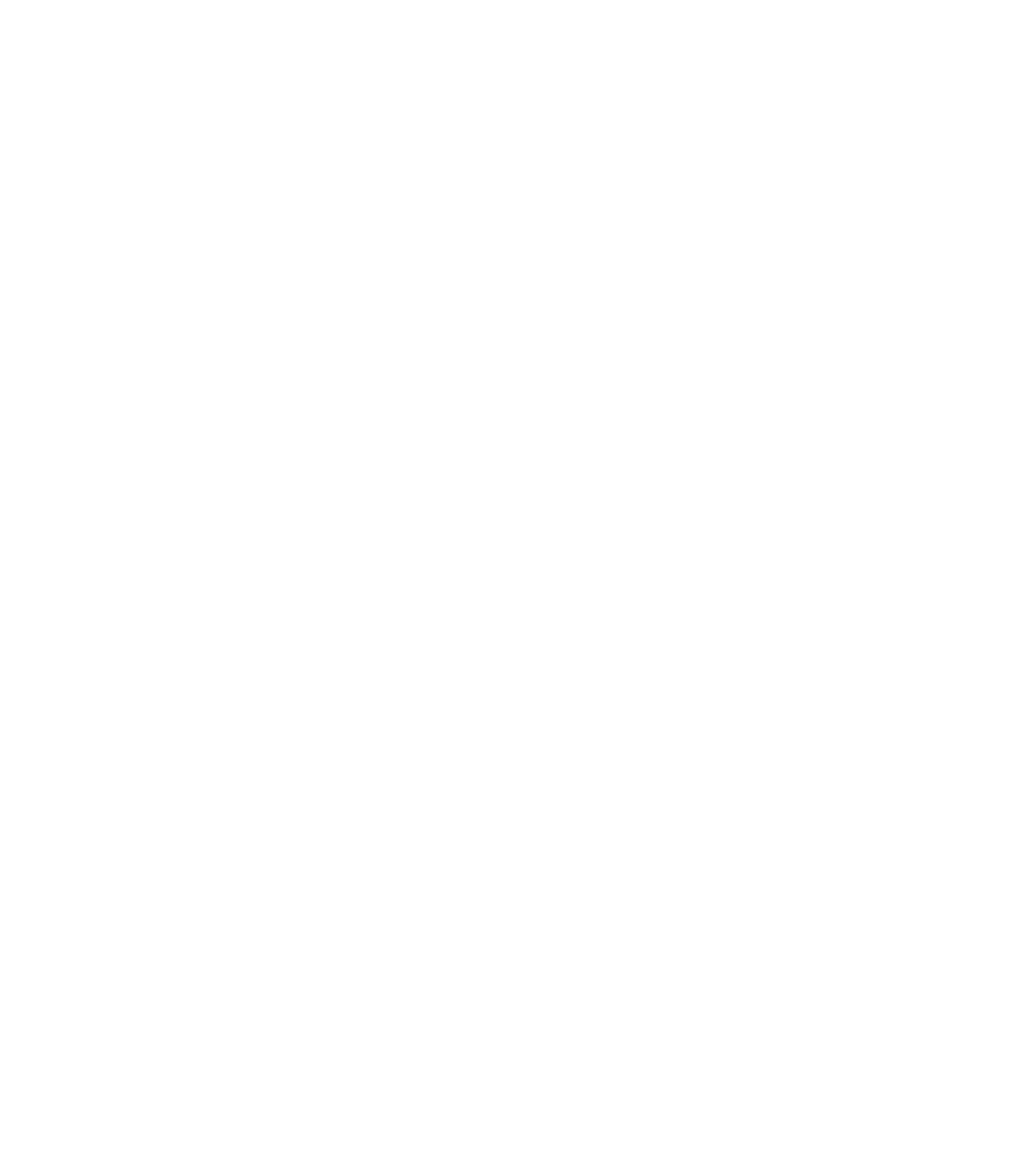
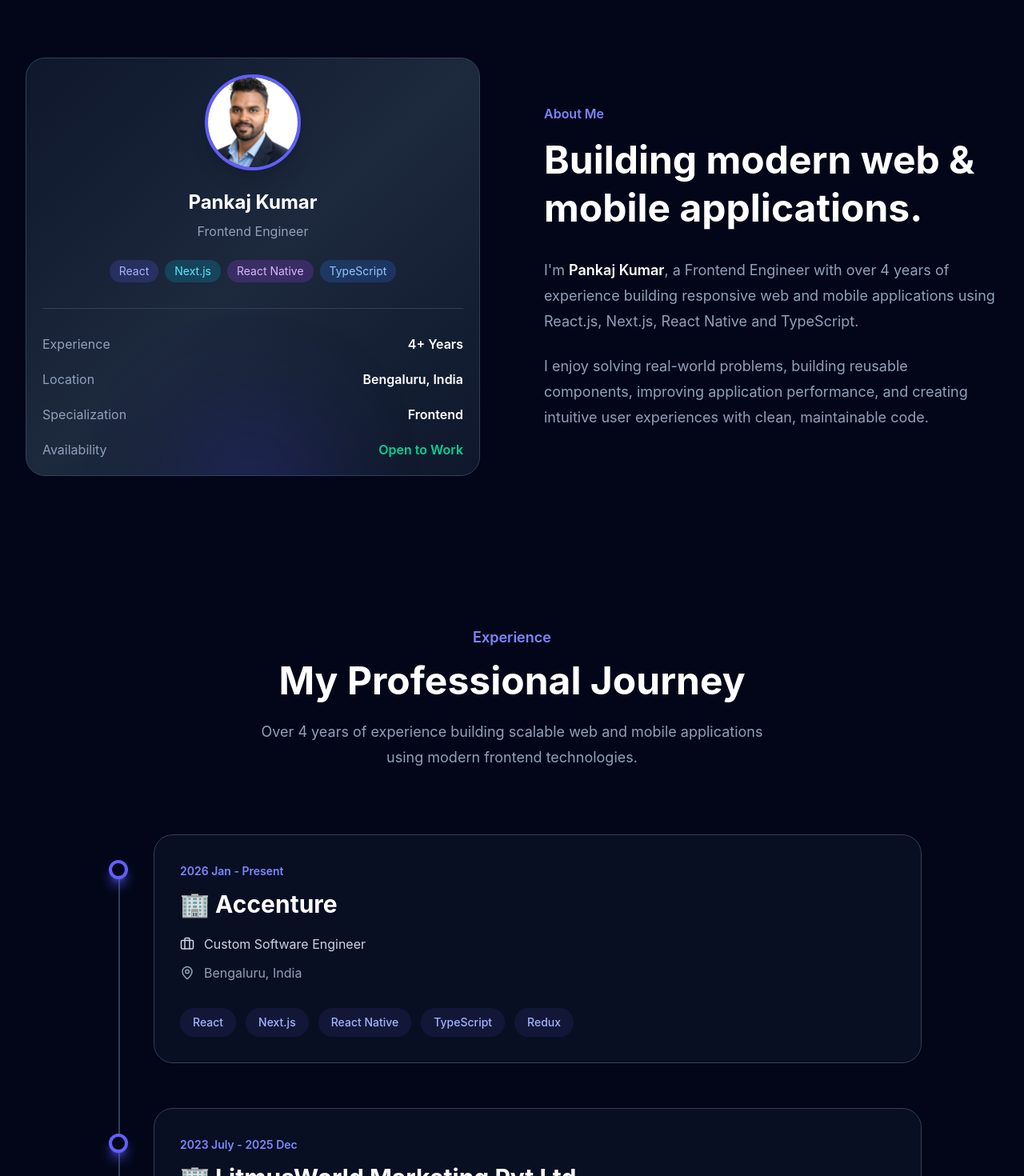
Before and after one commit to gtpankajjha/Portfolio, a React (Vite) app: page / in a window 1280 px wide. Shown: the part 820-2290 px from the top of the page at 80% size. Before the commit the page ends 800 px from the top, so only its background shows below. Built offline with nearby package versions, Linux system fonts and the light colour scheme.

Commit message:
About Scetion worked done

```diff
--- /dev/null
+++ b/src/component/Sections/About/About.tsx
@@ -0,0 +1,24 @@
+import Container from "../../layout/Container";
+import AboutContent from "./AboutContent";
+import AboutImage from "./AboutImage";
+
+const About = () => {
+  return (
+    <section
+      id="about"
+      className="bg-slate-950 py-23"
+    >
+      <Container>
+        <div className="grid grid-cols-1 items-center gap-20 lg:grid-cols-2">
+
+          <AboutImage />
+
+          <AboutContent />
+
+        </div>
+      </Container>
+    </section>
+  );
+};
+
+export default About;
--- /dev/null
+++ b/src/component/Sections/About/AboutContent.tsx
@@ -0,0 +1,46 @@
+import { motion } from "framer-motion";
+
+
+const AboutContent = () => {
+  return (
+    <motion.div
+      initial={{
+    opacity: 0,
+    y: 40,
+  }}
+  whileInView={{
+    opacity: 1,
+    y: 0,
+  }}
+  viewport={{ once: true }}
+  transition={{
+    duration: 0.8,
+    ease: "easeInOut",
+  }}
+    >
+      <p className="font-semibold text-indigo-400">
+        About Me
+      </p>
+
+      <h2 className="mt-4 text-5xl font-bold leading-tight text-white">
+        Building modern web &
+        mobile applications.
+      </h2>
+
+      <p className="mt-8 text-lg leading-8 text-slate-400">
+        I'm <span className="font-semibold text-white">Pankaj Kumar</span>,
+        a Frontend Engineer with over 4 years of experience building
+        responsive web and mobile applications using React.js,
+        Next.js, React Native and TypeScript.
+      </p>
+
+      <p className="mt-6 text-lg leading-8 text-slate-400">
+        I enjoy solving real-world problems, building reusable
+        components, improving application performance, and creating
+        intuitive user experiences with clean, maintainable code.
+      </p>
+    </motion.div>
+  );
+};
+
+export default AboutContent;
--- /dev/null
+++ b/src/component/Sections/About/AboutImage.tsx
@@ -0,0 +1,99 @@
+import profileImage from "../../../assets/image/Pankaj_Profile.jpeg";
+const AboutImage = () => {
+  return (
+    <div
+     className="
+relative
+overflow-hidden
+rounded-3xl
+border
+border-slate-700
+bg-gradient-to-br
+from-slate-900
+via-slate-800
+to-slate-900
+p-5
+transition-all
+duration-500
+hover:-translate-y-2
+hover:border-indigo-500
+hover:shadow-[0_0_40px_rgba(99,102,241,0.25)]
+"
+    >
+      {/* Top Circle */}
+    <img
+  src={profileImage}
+  alt="Pankaj Kumar"
+  className="mx-auto h-30 w-30 rounded-full border-4 border-indigo-500 object-cover shadow-xl"
+/>
+
+      <h3 className="mt-6 text-center text-2xl font-bold text-white">
+        Pankaj Kumar
+      </h3>
+
+      <p className="mt-2 text-center text-slate-400">
+        Frontend Engineer
+      </p>
+      <div className="mt-6 flex flex-wrap justify-center gap-2">
+
+  <span className="rounded-full bg-indigo-500/20 px-3 py-1 text-sm text-indigo-300">
+    React
+  </span>
+
+  <span className="rounded-full bg-cyan-500/20 px-3 py-1 text-sm text-cyan-300">
+    Next.js
+  </span>
+
+  <span className="rounded-full bg-purple-500/20 px-3 py-1 text-sm text-purple-300">
+    React Native
+  </span>
+
+  <span className="rounded-full bg-blue-500/20 px-3 py-1 text-sm text-blue-300">
+    TypeScript
+  </span>
+
+</div>
+
+      {/* Divider */}
+      <div className="my-8 h-px bg-slate-700" />
+
+      {/* Details */}
+      <div className="space-y-5">
+
+        <div className="flex justify-between">
+          <span className="text-slate-400">Experience</span>
+          <span className="font-semibold text-white">
+            4+ Years
+          </span>
+        </div>
+
+        <div className="flex justify-between">
+          <span className="text-slate-400">Location</span>
+          <span className="font-semibold text-white">
+            Bengaluru, India
+          </span>
+        </div>
+
+        <div className="flex justify-between">
+          <span className="text-slate-400">Specialization</span>
+          <span className="font-semibold text-white">
+            Frontend
+          </span>
+        </div>
+
+        <div className="flex justify-between">
+          <span className="text-slate-400">Availability</span>
+          <span className="font-semibold text-emerald-400">
+            Open to Work
+          </span>
+        </div>
+
+      </div>
+
+      {/* Bottom Glow */}
+      <div className="absolute -bottom-24 left-1/2 h-44 w-44 -translate-x-1/2 rounded-full bg-indigo-600/20 blur-3xl" />
+    </div>
+  );
+};
+
+export default AboutImage;
--- /dev/null
+++ b/src/component/Sections/Experience/Experience.tsx
@@ -0,0 +1,21 @@
+import ExperienceHeader from "./ExperienceHeader";
+import ExperienceTimeline from "./ExperienceTimeline";
+
+const Experience = () => {
+  return (
+    <section
+      id="experience"
+      className="relative bg-slate-950 py-24"
+    >
+      <div className="mx-auto max-w-7xl px-6">
+
+        <ExperienceHeader />
+
+        <ExperienceTimeline />
+
+      </div>
+    </section>
+  );
+};
+
+export default Experience;
--- /dev/null
+++ b/src/component/Sections/Experience/ExperienceCard.tsx
@@ -0,0 +1,108 @@
+import { motion } from "framer-motion";
+import { Briefcase, MapPin } from "lucide-react";
+
+type ExperienceCardProps = {
+  year: string;
+  company: string;
+  role: string;
+  location: string;
+  tech: string[];
+};
+
+const ExperienceCard = ({
+  year,
+  company,
+  role,
+  location,
+  tech,
+}: ExperienceCardProps) => {
+  return (
+    <motion.div
+      initial={{ opacity: 0, x: -40 }}
+      whileInView={{ opacity: 1, x: 0 }}
+      transition={{ duration: 0.6 }}
+      viewport={{ once: true }}
+      className="relative pl-16"
+    >
+      {/* Timeline Dot */}
+  <div
+  className="
+    absolute
+    left-2
+    top-8
+    z-10
+    h-6
+    w-6
+    rounded-full
+    border-4
+    border-indigo-500
+    bg-slate-950
+    shadow-lg
+    shadow-indigo-500/70
+  "
+></div>
+
+      {/* Card */}
+      <div
+        className="
+          rounded-3xl
+          border
+          border-slate-700
+          bg-slate-900/60
+          p-8
+          backdrop-blur-xl
+          transition-all
+          duration-300
+          hover:-translate-y-2
+          hover:border-indigo-500
+          hover:shadow-2xl
+          hover:shadow-indigo-500/10
+        "
+      >
+        {/* Year */}
+        <span className="text-sm font-semibold text-indigo-400">
+          {year}
+        </span>
+
+        {/* Company */}
+        <h3 className="mt-3 text-3xl font-bold text-white">
+          {company}
+        </h3>
+
+        {/* Role */}
+        <div className="mt-5 flex items-center gap-3 text-slate-300">
+          <Briefcase size={18} />
+          <span>{role}</span>
+        </div>
+
+        {/* Location */}
+        <div className="mt-3 flex items-center gap-3 text-slate-400">
+          <MapPin size={18} />
+          <span>{location}</span>
+        </div>
+
+        {/* Tech Stack */}
+        <div className="mt-8 flex flex-wrap gap-3">
+          {tech.map((item) => (
+            <span
+              key={item}
+              className="
+                rounded-full
+                bg-indigo-500/10
+                px-4
+                py-2
+                text-sm
+                font-medium
+                text-indigo-300
+              "
+            >
+              {item}
+            </span>
+          ))}
+        </div>
+      </div>
+    </motion.div>
+  );
+};
+
+export default ExperienceCard;
--- /dev/null
+++ b/src/component/Sections/Experience/ExperienceHeader.tsx
@@ -0,0 +1,28 @@
+import { motion } from "framer-motion";
+
+const ExperienceHeader = () => {
+  return (
+    <motion.div
+      initial={{ opacity: 0, y: 40 }}
+      whileInView={{ opacity: 1, y: 0 }}
+      transition={{ duration: 0.6 }}
+      viewport={{ once: true }}
+      className="mb-20 text-center"
+    >
+      <p className="text-lg font-semibold text-indigo-400">
+        Experience
+      </p>
+
+      <h2 className="mt-4 text-5xl font-bold text-white">
+        My Professional Journey
+      </h2>
+
+      <p className="mx-auto mt-6 max-w-2xl text-lg leading-8 text-slate-400">
+        Over 4 years of experience building scalable web and mobile
+        applications using modern frontend technologies.
+      </p>
+    </motion.div>
+  );
+};
+
+export default ExperienceHeader;
--- /dev/null
+++ b/src/component/Sections/Experience/ExperienceTimeline.tsx
@@ -0,0 +1,65 @@
+import ExperienceCard from "./ExperienceCard";
+
+const experiences = [
+  {
+    year: "2026 Jan - Present",
+    company: "🏢 Accenture",
+    role: "Custom Software Engineer",
+    location: "Bengaluru, India",
+    tech: [
+      "React",
+      "Next.js",
+      "React Native",
+      "TypeScript",
+      "Redux",
+    ],
+  },
+  {
+    year: "2023 July - 2025 Dec",
+    company: "🏢 LitmusWorld Marketing Pvt Ltd.",
+    role: "Frontend Developer",
+    location: "Bengaluru, India",
+    tech: [
+      "React",
+      "React Native",
+      "Angular",
+      "JavaScript",
+      "Redux",
+      "REST API",
+    ],
+  },
+  {
+    year: "2022 May - 2023 June",
+    company: "🏢 Bansal Tech Professionals Pvt Ltd.",
+    role: "Frontend Developer",
+    location: "India",
+    tech: [
+      "React",
+      "React Native",
+      "Bootstrap",
+      "JavaScript",
+    ],
+  },
+];
+
+const ExperienceTimeline = () => {
+  return (
+    <div className="relative mx-auto max-w-5xl">
+
+      {/* Vertical Line */}
+      <div className="absolute left-5 top-8 bottom-8 w-[2px] bg-slate-700"></div>
+
+      <div className="space-y-14">
+        {experiences.map((item, index) => (
+          <ExperienceCard
+            key={index}
+            {...item}
+          />
+        ))}
+      </div>
+
+    </div>
+  );
+};
+
+export default ExperienceTimeline;
--- a/src/component/layout/Navbar.tsx
+++ b/src/component/layout/Navbar.tsx
@@ -12,19 +12,19 @@ const Navbar = () => {
 
           <nav className="hidden md:flex items-center gap-10">
 
-            <a href="#" className="text-slate-300 hover:text-indigo-400">
+            <a href="#about" className="text-slate-300 hover:text-indigo-400">
               About
             </a>
 
-            <a href="#" className="text-slate-300 hover:text-indigo-400">
+            <a href="#experience" className="text-slate-300 hover:text-indigo-400">
               Experience
             </a>
 
-            <a href="#" className="text-slate-300 hover:text-indigo-400">
+            <a href="#projects" className="text-slate-300 hover:text-indigo-400">
               Projects
             </a>
 
-            <a href="#" className="text-slate-300 hover:text-indigo-400">
+            <a href="#contact" className="text-slate-300 hover:text-indigo-400">
               Contact
             </a>
 
--- a/src/index.css
+++ b/src/index.css
@@ -1 +1,4 @@
 @import "tailwindcss";
+html {
+  scroll-behavior: smooth;
+}
--- a/src/pages/Home.tsx
+++ b/src/pages/Home.tsx
@@ -1,13 +1,27 @@
 import Hero from "../component/Sections/Hero/Hero";
 import Navbar from "../component/layout/Navbar";
-
+import About from "../component/Sections/About/About";
+import Experience from "../component/Sections/Experience/Experience";
+// import Skills from "../component/Sections/Skills";
+// import Projects from "../component/Sections/Projects";
+// import Contact from "../component/Sections/Contact";
 
 const Home = () => {
   return (
     <>
-      <Navbar/>
+      <Navbar />
+
       <Hero />
 
+      <About />
+
+     <Experience />
+
+      {/*  <Skills />
+
+      <Projects />
+
+      <Contact /> */}
     </>
   );
 };
```
Also changed, not shown: src/component/Sections/About/AboutCards.tsx (added), src/component/Sections/About/AboutHighlight.tsx (added).
